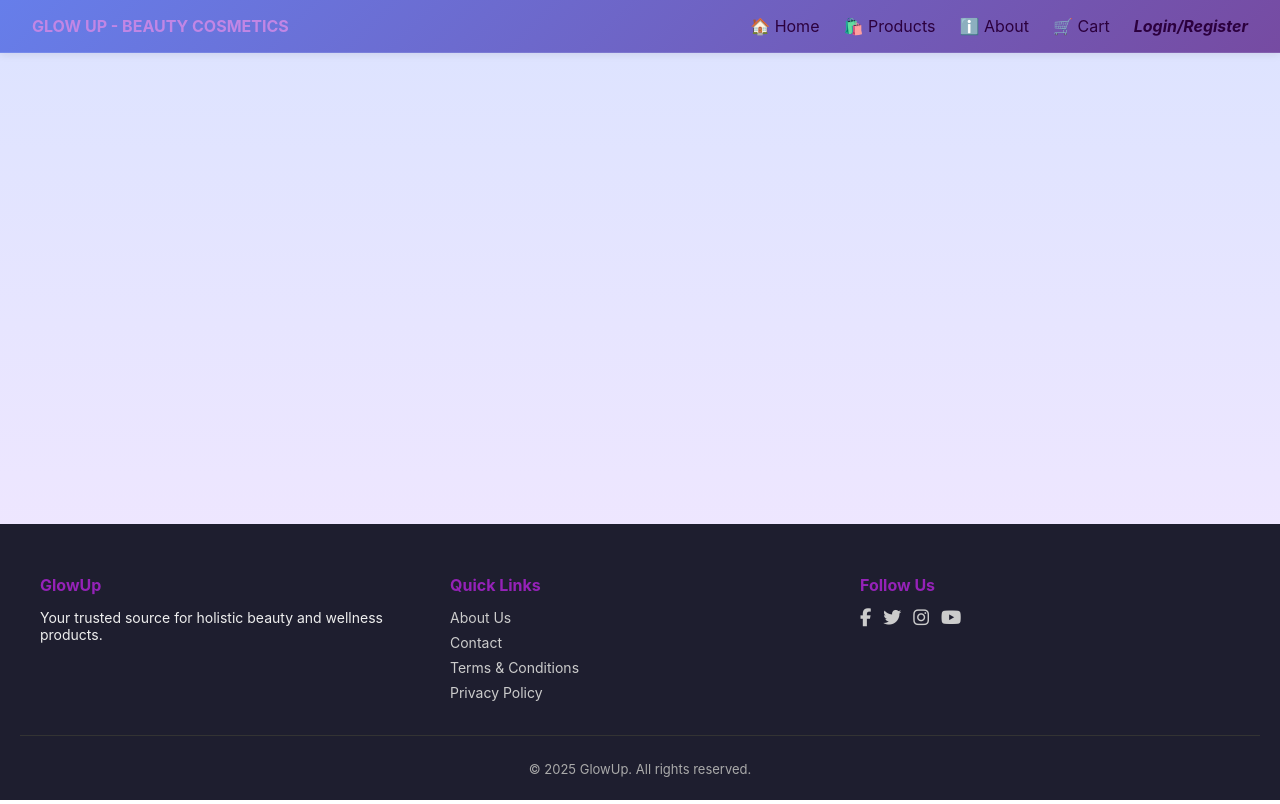
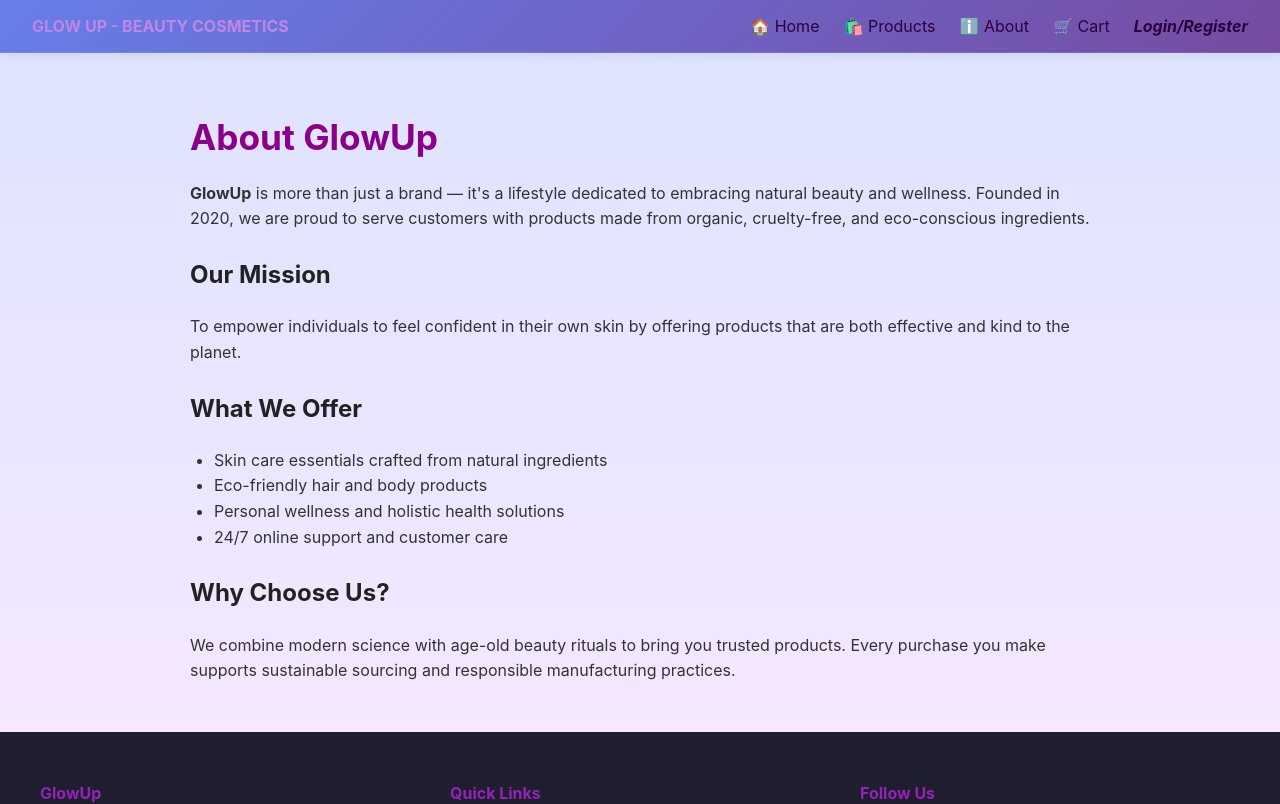
Before and after one commit to bhartisharma442/glowup, a React (Create React App) app in the folder frontend/: page /about in a window 1280 px wide. Shown: the top 804 px of the page. Built offline with nearby package versions, Linux system fonts and the light colour scheme; the HTML template or start-up script is replaced by a standard one.

Commit message:
UI About Page, Contact us page, Terms& condition page, Privacy page implemented

```diff
--- a/frontend/src/App.js
+++ b/frontend/src/App.js
@@ -17,6 +17,11 @@ import CartPage from './pages/CartPage';
 import CheckoutPage from './pages/CheckoutPage';
 import OrdersPage from './pages/OrdersPage';
 import ProfilePage from './pages/ProfilePage';
+import AboutPage from './pages/AboutPage';
+import ContactPage from './pages/ContactPage';
+import TermsPage from './pages/TermsPage';
+import PrivacyPage from './pages/PrivacyPage';
+
 import './App.css';
 
 function App() {
@@ -37,6 +42,11 @@ function App() {
           <Route path="/checkout" element={<CheckoutPage />} />
           <Route path="/orders" element={<OrdersPage />} />
           <Route path="/profile" element={<ProfilePage />} />
+          <Route path="/about" element={<AboutPage />} />
+          <Route path="/contact" element={<ContactPage />} />
+          <Route path="/terms" element={<TermsPage />} />
+          <Route path="/privacy" element={<PrivacyPage />} />
+
         </Routes>
       </Layout>
     </Router>
--- /dev/null
+++ b/frontend/src/pages/AboutPage.js
@@ -0,0 +1,27 @@
+import React from 'react';
+import './StaticPages.css';
+
+const AboutPage = () => {
+  return (
+    <div className="static-page">
+      <h1>About GlowUp</h1>
+      <p><strong>GlowUp</strong> is more than just a brand — it's a lifestyle dedicated to embracing natural beauty and wellness. Founded in 2020, we are proud to serve customers with products made from organic, cruelty-free, and eco-conscious ingredients.</p>
+
+      <h2>Our Mission</h2>
+      <p>To empower individuals to feel confident in their own skin by offering products that are both effective and kind to the planet.</p>
+
+      <h2>What We Offer</h2>
+      <ul>
+        <li>Skin care essentials crafted from natural ingredients</li>
+        <li>Eco-friendly hair and body products</li>
+        <li>Personal wellness and holistic health solutions</li>
+        <li>24/7 online support and customer care</li>
+      </ul>
+
+      <h2>Why Choose Us?</h2>
+      <p>We combine modern science with age-old beauty rituals to bring you trusted products. Every purchase you make supports sustainable sourcing and responsible manufacturing practices.</p>
+    </div>
+  );
+};
+
+export default AboutPage;
--- /dev/null
+++ b/frontend/src/pages/ContactPage.js
@@ -0,0 +1,23 @@
+import React from 'react';
+import './StaticPages.css';
+import phoneIcon from '../assets/phone.png'; // add a phone icon image in assets folder
+
+const ContactPage = () => {
+  return (
+    <div className="static-page contact-page">
+      <h1>Contact Us</h1>
+      <p>We're always here to help. Reach out to us anytime and our team will get back to you as soon as possible.</p>
+
+      <div className="contact-info">
+        <img src={phoneIcon} alt="Phone Icon" className="contact-icon" />
+        <div>
+          <p><strong>Email:</strong> support@glowup.ca</p>
+          <p><strong>Phone:</strong> +1 (416) 123-4567</p>
+          <p><strong>Address:</strong> 456 Maple Street, Toronto, Ontario, Canada M4B 1B3</p>
+        </div>
+      </div>
+    </div>
+  );
+};
+
+export default ContactPage;
--- /dev/null
+++ b/frontend/src/pages/PrivacyPage.js
@@ -0,0 +1,30 @@
+import React from 'react';
+import './StaticPages.css';
+
+const PrivacyPage = () => {
+  return (
+    <div className="static-page">
+      <h1>Privacy Policy</h1>
+      <p>GlowUp values your privacy and is committed to protecting your personal information.</p>
+
+      <h2>Information We Collect</h2>
+      <p>We collect your name, email, phone number, shipping address, and purchase history when you place an order or sign up for our newsletter.</p>
+
+      <h2>How We Use Your Information</h2>
+      <ul>
+        <li>To process your orders and payments</li>
+        <li>To provide shipping and customer service</li>
+        <li>To send promotional emails (only if subscribed)</li>
+        <li>To improve our website and services</li>
+      </ul>
+
+      <h2>Security</h2>
+      <p>We use SSL encryption and secure payment gateways to ensure your data is protected.</p>
+
+      <h2>Your Rights</h2>
+      <p>You can request access, correction, or deletion of your data at any time by contacting us at privacy@glowup.ca.</p>
+    </div>
+  );
+};
+
+export default PrivacyPage;
--- /dev/null
+++ b/frontend/src/pages/StaticPages.css
@@ -0,0 +1,41 @@
+.static-page {
+  padding: 2rem;
+  max-width: 900px;
+  margin: 0 auto;
+  color: #333;
+  line-height: 1.6;
+}
+
+.static-page h1 {
+  margin-bottom: 1rem;
+  font-size: 2.2rem;
+  color: darkmagenta;
+}
+
+.static-page h2 {
+  margin-top: 1.5rem;
+  font-size: 1.5rem;
+  color: #222;
+}
+
+.static-page p, .static-page ul {
+  font-size: 1rem;
+}
+
+.static-page ul {
+  padding-left: 1.5rem;
+  list-style-type: disc;
+}
+
+/* Contact-specific styles */
+.contact-page .contact-info {
+  display: flex;
+  align-items: center;
+  gap: 1rem;
+  margin-top: 1.5rem;
+}
+
+.contact-icon {
+  width: 60px;
+  height: auto;
+}
--- /dev/null
+++ b/frontend/src/pages/TermsPage.js
@@ -0,0 +1,25 @@
+import React from 'react';
+import './StaticPages.css';
+
+const TermsPage = () => {
+  return (
+    <div className="static-page">
+      <h1>Terms & Conditions</h1>
+      <p>By accessing and using GlowUp’s website, you accept and agree to be bound by the terms and provisions of this agreement.</p>
+
+      <h2>Usage</h2>
+      <p>You agree not to misuse the site or help anyone else do so. You may use our services only as permitted by law.</p>
+
+      <h2>Products & Pricing</h2>
+      <p>All prices are listed in Canadian Dollars (CAD). We reserve the right to change pricing and availability at any time.</p>
+
+      <h2>Returns & Refunds</h2>
+      <p>We accept returns within 14 days of purchase. The item must be unused and in original packaging. Refunds will be processed within 5 business days after return approval.</p>
+
+      <h2>Changes to Terms</h2>
+      <p>We may modify these terms at any time. Continued use of the site after changes constitutes your acceptance of the new terms.</p>
+    </div>
+  );
+};
+
+export default TermsPage;
```
Also changed, not shown: frontend/src/assets/phone.png (added).
